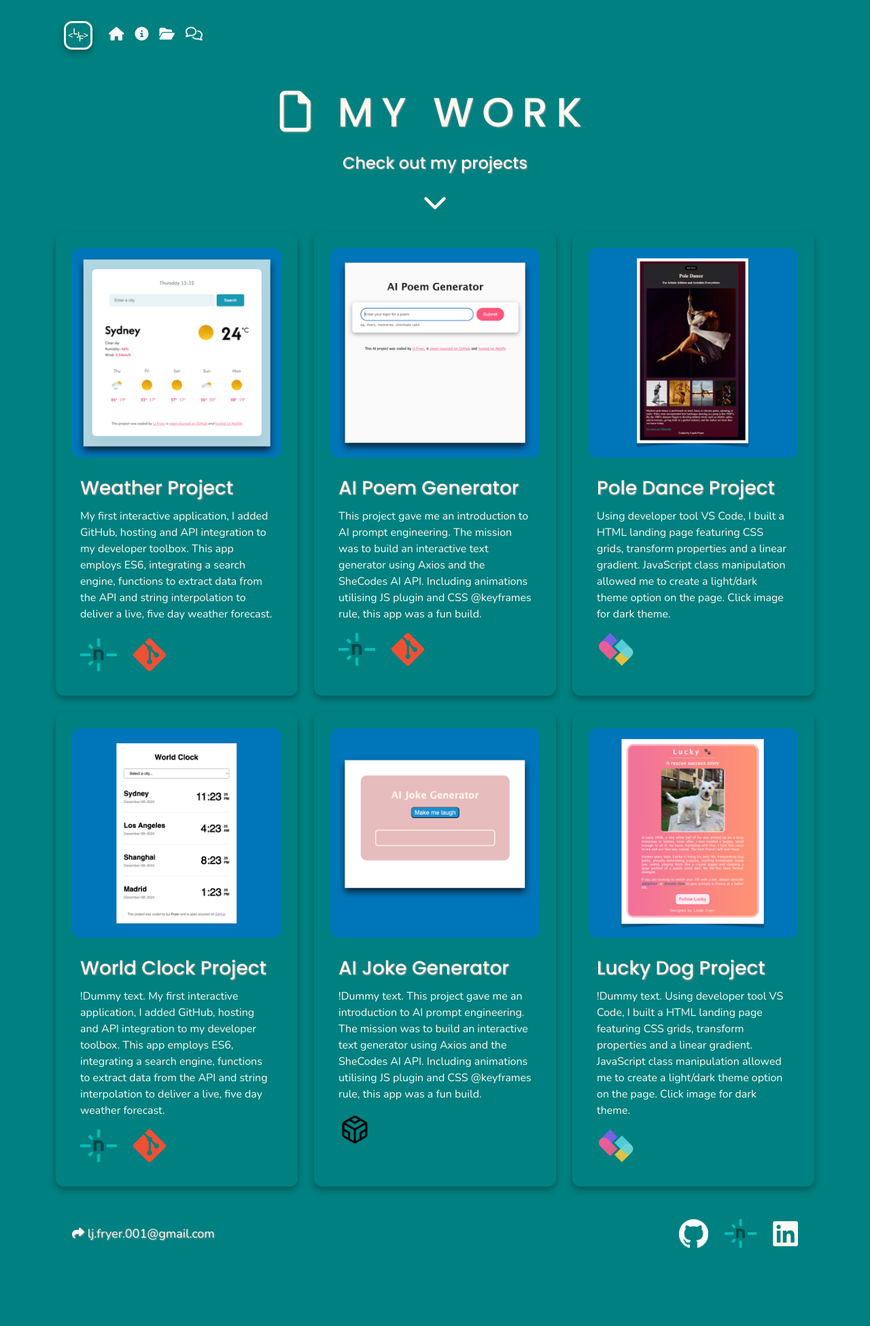
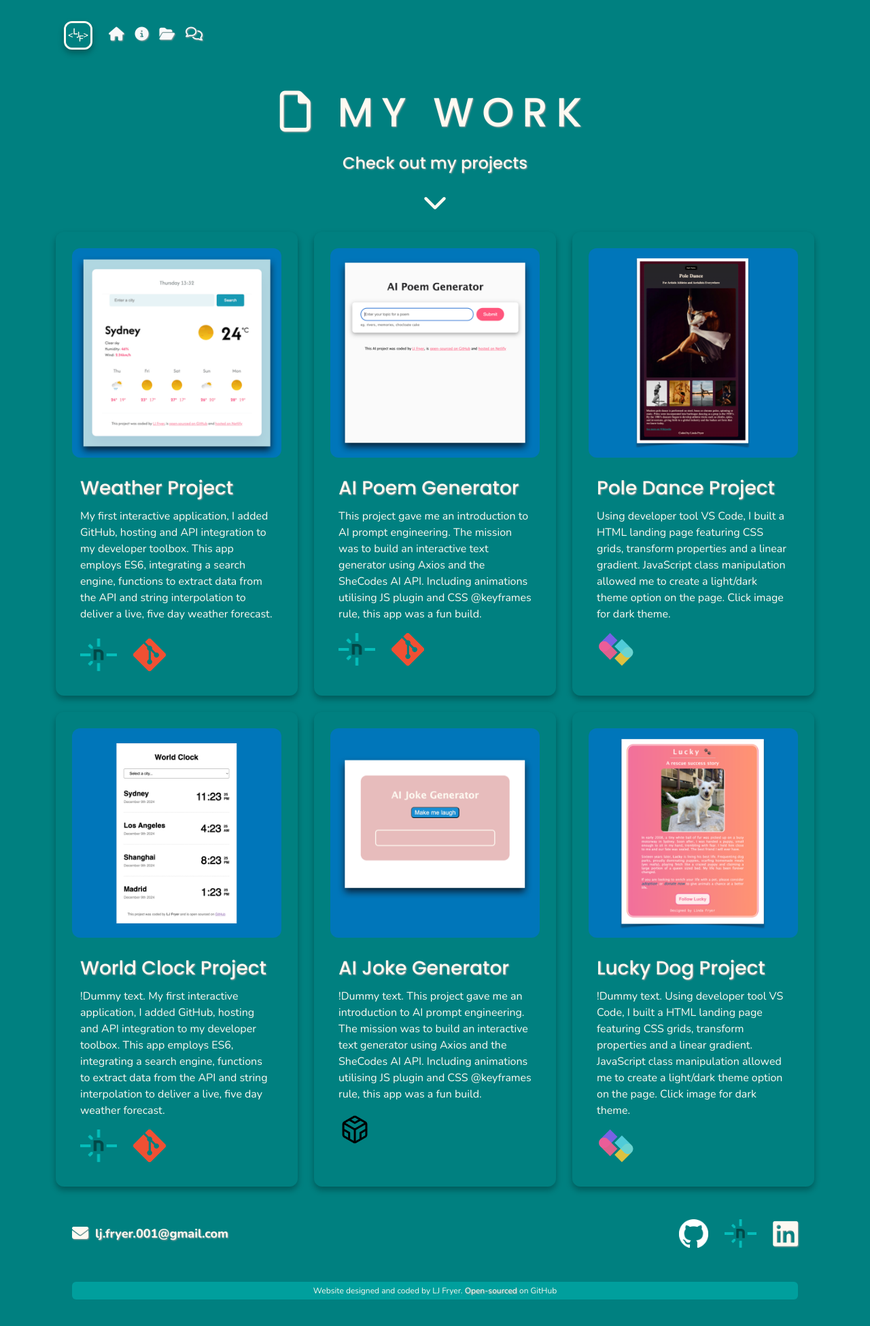
Before and after one commit to LJ-Fryer/portfolio-project-ljf, a plain HTML site: page work.html in a window 1280 px wide. Shown: the whole page at 68% size. Before the commit the page ends 1885 px from the top, so only its background shows below. Drawn offline with nearby package versions, Linux system fonts and the light colour scheme; a web font is replaced by a local one.

Commit message:
Improved and added to footer

```diff
--- a/src/style.css
+++ b/src/style.css
@@ -40,6 +40,9 @@ footer {
 }
 a {
   color: var(--text-light);
+  text-decoration: none;
+  font-weight: 750;
+  text-shadow: var(--text-shadow);
 }
 .ljf-logo {
   max-height: 42px;
@@ -84,7 +87,7 @@ a {
   padding: 48px;
   border-radius: 50%;
   box-shadow: var(--box-shadow);
-  background-color: rgb(0, 128, 140);
+  background-color: rgb(1, 189, 186, 0.5);
 }
 .contact-heading {
   font-family: var(--default-font-family);
@@ -199,6 +202,17 @@ a {
 .footer-email-icon {
   font-size: 24px;
 }
+.footer-paragraph {
+  font-size: 12px;
+  background-color: rgb(1, 189, 186, 0.5);
+  padding: 4px 8px;
+  margin: 12px auto;
+  max-width: 100%;
+  border-radius: 6px;
+}
+.footer-paragraph a {
+  font-weight: 500;
+}
 .footer-logos {
   max-height: 42px;
   max-width: 100%;
@@ -305,6 +319,9 @@ a {
     padding: 8px 16px;
     border-radius: 12px;
   }
+  .footer-paragraph {
+    display: column;
+  }
 }
 @media (min-width: 993px) and (max-width: 1200px) {
   .hero-inner {
--- a/work.html
+++ b/work.html
@@ -3,7 +3,9 @@
   <head>
     <meta charset="UTF-8" />
     <meta name="viewport" content="width=device-width, initial-scale=1.0" />
-    <title>LJ Fryer</title>
+    <title>
+      My Work LJ Fryer Front End Developer https://lj-fryer.netlify.app/
+    </title>
 
     <link
       href="https://cdn.jsdelivr.net/npm/bootstrap@5.3.3/dist/css/bootstrap.min.css"
@@ -34,8 +36,12 @@
       <header>
         <nav class="navbar navbar-expand-lg bg-primary-color">
           <div class="container-fluid">
-            <a class="navbar-brand active text-light" href="/" title="lj fyer">
-              <img src="/logos/ljf-logo.png" alt="lj fryer" class="ljf-logo" />
+            <a class="navbar-brand text-light" href="/" title="Homepage">
+              <img
+                src="/logos/ljf-logo.png"
+                alt="lj fryer logo"
+                class="ljf-logo"
+              />
             </a>
             <button
               class="navbar-toggler bg-light text-light"
@@ -55,7 +61,7 @@
                     class="nav-link text-light"
                     aria-current="page"
                     href="/"
-                    title="home"
+                    title="Homepage"
                     ><i class="fa-solid fa-house fs-5"></i
                   ></a>
                 </li>
@@ -63,15 +69,15 @@
                   <a
                     class="nav-link text-light"
                     href="/about.html"
-                    title="about me"
+                    title="About LJ Fryer"
                     ><i class="fa-solid fa-circle-info fs-5"></i
                   ></a>
                 </li>
                 <li class="nav-item">
                   <a
-                    class="nav-link active text-light"
+                    class="nav-link text-light active"
                     href="/work.html"
-                    title="my work"
+                    title="LJ Fryer's work"
                     ><i class="fa-solid fa-folder-open fs-5"></i
                   ></a>
                 </li>
@@ -79,7 +85,7 @@
                   <a
                     class="nav-link text-light"
                     href="/contact.html"
-                    title="say hi"
+                    title="Contact LJ Fryer"
                     ><i class="fa-regular fa-comments fs-5"></i
                   ></a>
                 </li>
@@ -327,12 +333,17 @@
       <footer class="mt-5 mb-5">
         <div class="footer-section d-flex justify-content-between">
           <div class="align-self-center">
-            <a
-              href="mailto:lj.fryer.001@gmail.com"
-              class="footer-email"
-              title="email me"
-              ><i class="fa-solid fa-share"></i> lj.fryer.001@gmail.com</a
-            >
+            <div class="footer-email-container d-flex">
+              <a href="mailto:lj.fryer.001@gmail.com" title="email me"
+                ><i class="fa-solid fa-envelope footer-email-icon"></i
+              ></a>
+              <a
+                href="mailto:lj.fryer.001@gmail.com"
+                class="footer-email"
+                title="email me"
+                >lj.fryer.001@gmail.com</a
+              >
+            </div>
           </div>
           <div class="d-flex slide-links">
             <a href="https://github.com/" title="my github" target="_blank">
@@ -355,7 +366,7 @@
             </a>
             <a
               href="https://www.linkedin.com/in/linda-fryer-ba2294ba/"
-              title="my profile"
+              title="my linkedIn profile"
               target="_blank"
             >
               <i
@@ -365,6 +376,16 @@
             </a>
           </div>
         </div>
+        <p class="text-center footer-paragraph mt-5">
+          Website designed and coded by LJ Fryer.
+          <a
+            href="https://github.com/LJ-Fryer/portfolio-project-ljf"
+            title="Website Repository"
+          >
+            Open-sourced
+          </a>
+          on GitHub
+        </p>
       </footer>
     </div>
   </body>
```
Also changed, not shown: about.html (+35 -14 lines), contact.html (+29 -14 lines), index.html (+32 -9 lines).
